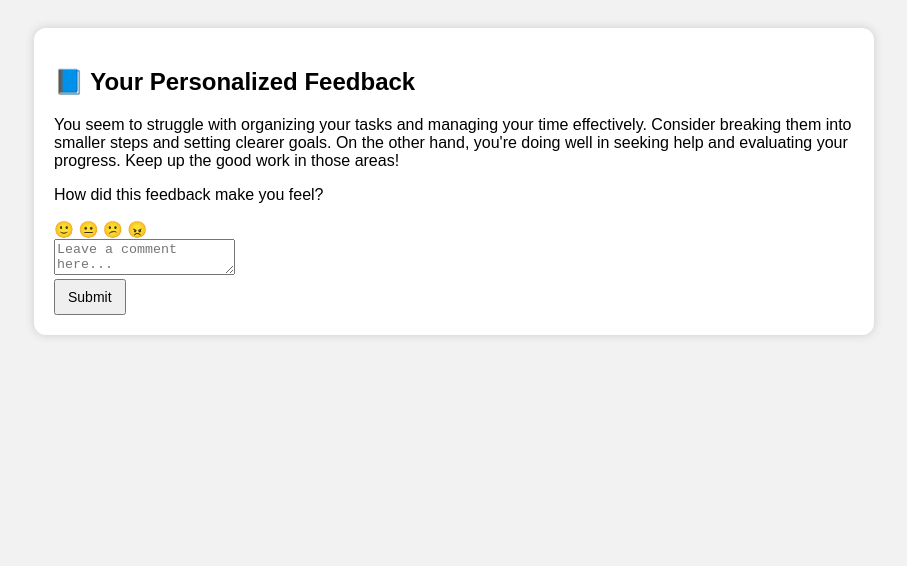
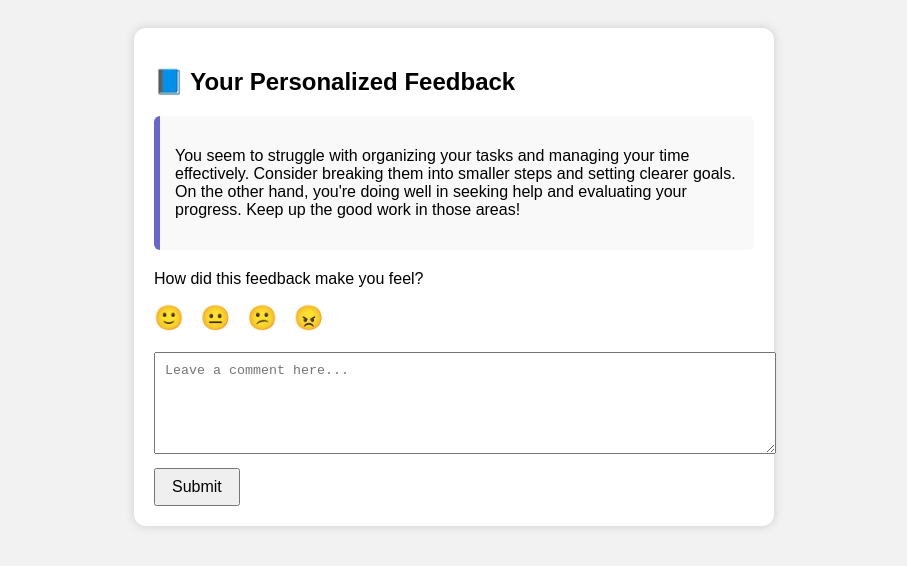
Before and after one commit to mhan06/srl-feedback-tool, a plain HTML site: page index.html in a window 1280 px wide. Shown: the whole page, without its empty margins (186-1093 px from the left). Drawn offline with Linux system fonts and the light colour scheme.

Commit message:
Add files via upload

```diff
--- a/style.css
+++ b/style.css
@@ -4,26 +4,45 @@ body {
   padding: 20px;
 }
 .container {
-  max-width: 800px;
+  max-width: 600px;
   margin: auto;
   background: #ffffff;
   padding: 20px;
   border-radius: 12px;
   box-shadow: 0px 0px 10px #ccc;
 }
-table {
+.feedback-box {
+  background-color: #f9f9f9;
+  padding: 15px;
+  border-radius: 6px;
+  margin-bottom: 20px;
+  border-left: 6px solid #6666cc;
+}
+.reaction-block {
+  margin: 10px 0;
+}
+.reactions {
+  font-size: 24px;
+}
+.reactions span {
+  cursor: pointer;
+  margin-right: 10px;
+}
+.reactions span.selected {
+  background-color: #d4eaff;
+  border-radius: 5px;
+  padding: 2px 5px;
+}
+textarea {
   width: 100%;
-  border-collapse: collapse;
-  margin-top: 20px;
+  height: 80px;
+  margin-top: 10px;
+  padding: 10px;
 }
-table, th, td {
-  border: 1px solid #cccccc;
-}
-th, td {
-  padding: 10px;
-  text-align: left;
+.buttons {
+  margin-top: 10px;
 }
 button {
-  padding: 8px 12px;
-  font-size: 14px;
+  padding: 8px 16px;
+  font-size: 16px;
 }
```
